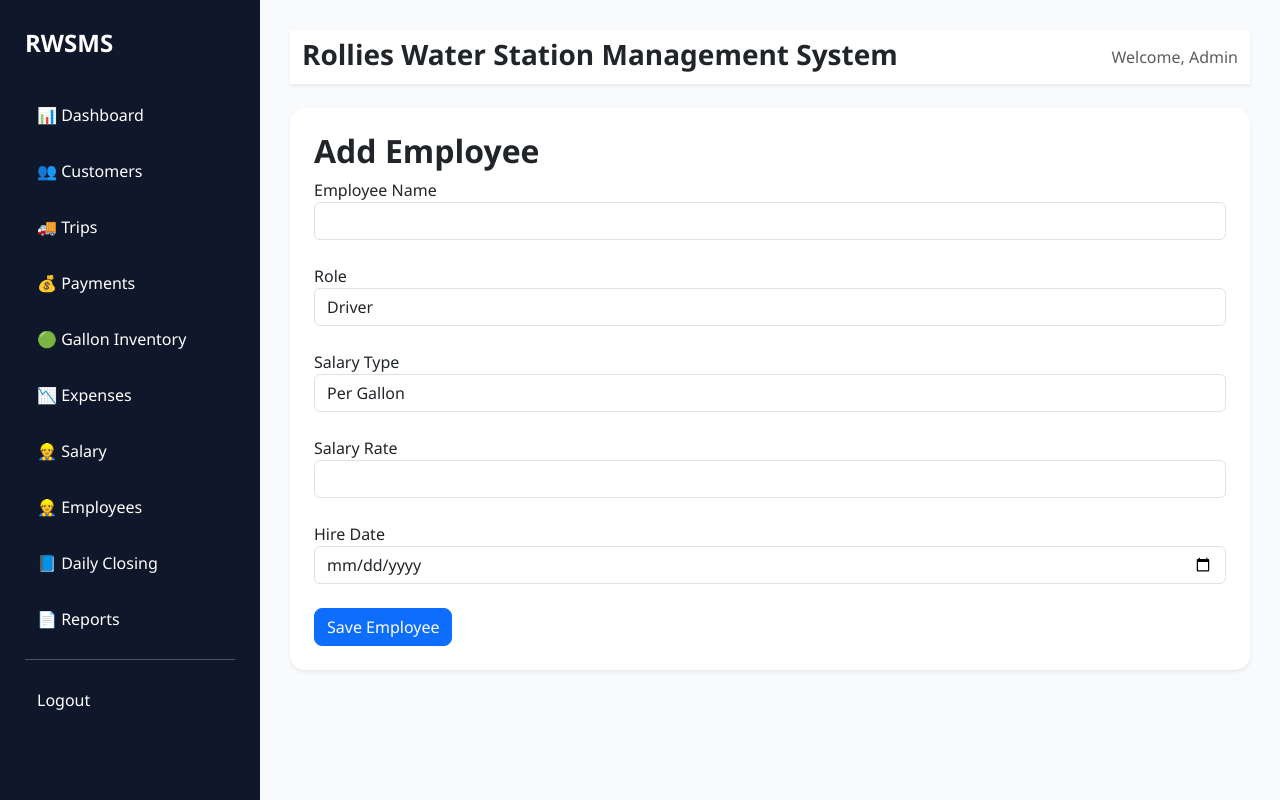
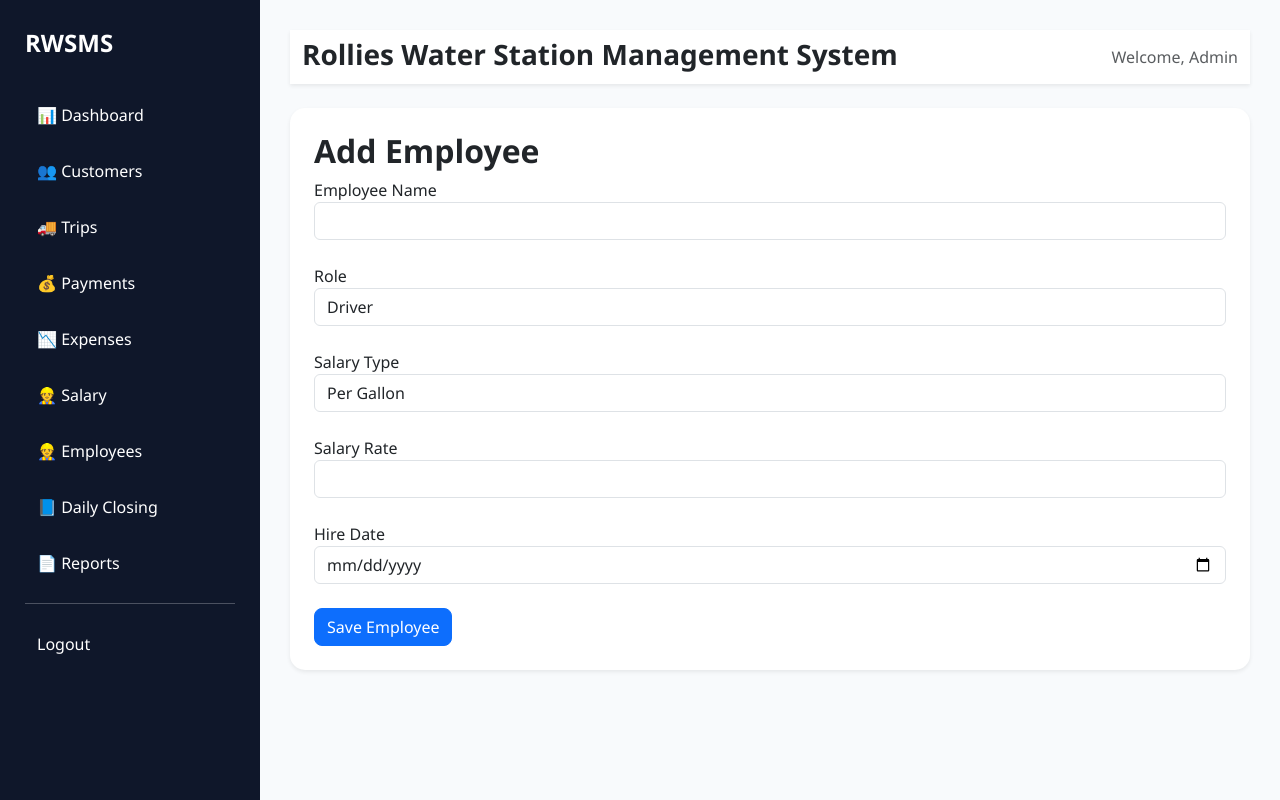
Before and after one commit to jiachi21/rollies-system, a PHP site: page /pages/add_employee.php in a window 1280 px wide. Run offline with PHP 8.4, Linux system fonts and the light colour scheme; a user stored in the database is signed in.

Commit message:
Hide Gallon_Inventory

```diff
--- a/includes/sidebar.php
+++ b/includes/sidebar.php
@@ -26,11 +26,6 @@ RWSMS
 
 <a href="payments.php">
 💰 Payments
-</a>
-
-
-<a href="gallon_inventory.php">
-🟢 Gallon Inventory
 </a>
 
 
```
